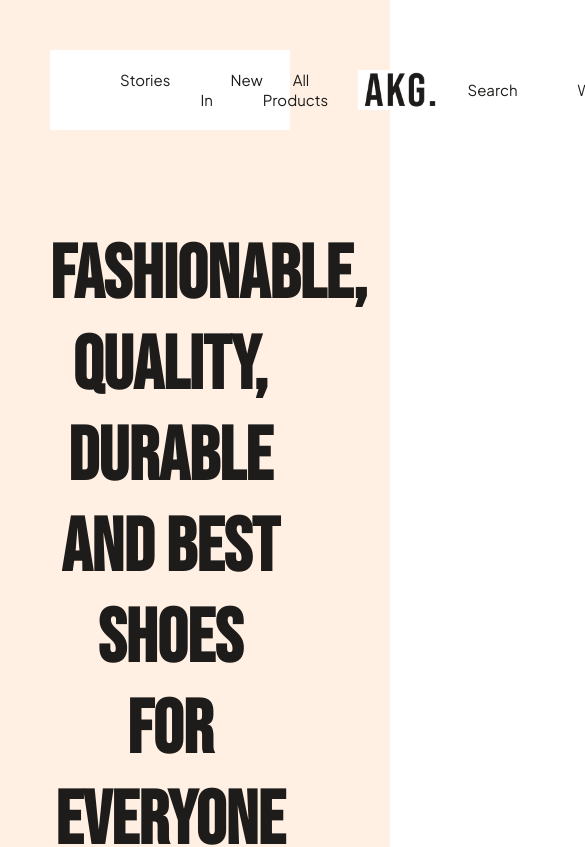
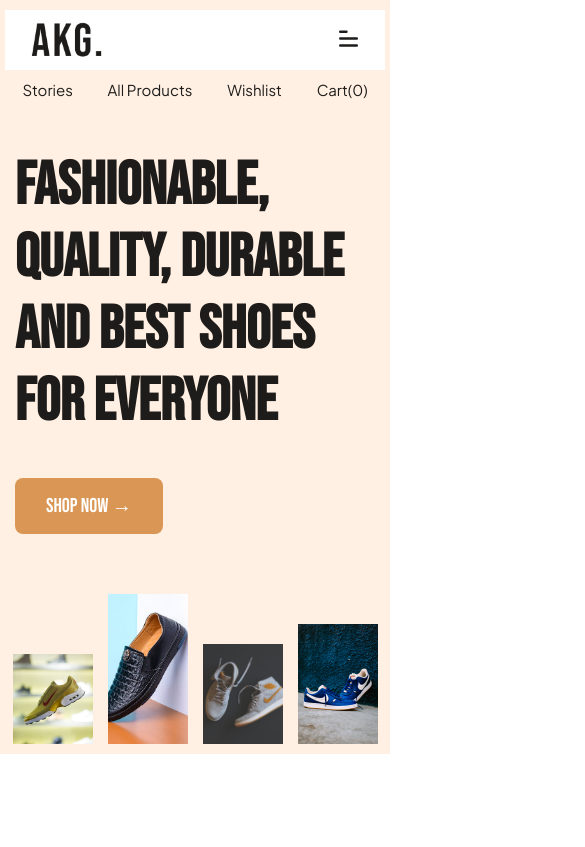
Before and after one commit to itsrmizanur/akg, a plain HTML site: page index.html in a window 390 px wide. Shown: the top 847 px of the page, 585 px wide, since content can reach past the window. Drawn offline with Linux system fonts and the light colour scheme.

Commit message:
done: nav section with responsiveness

```diff
--- a/index.html
+++ b/index.html
@@ -1,10 +1,10 @@
 <!DOCTYPE html>
 <html lang="en">
     <head>
-    <meta charset="UTF-8">
-    <meta name="viewport" content="width=device-width, initial-scale=1.0">
+        <meta charset="UTF-8" />
+        <meta name="viewport" content="width=device-width, initial-scale=1.0" />
         <title>AKG || Shop</title>
-    <link rel="stylesheet" href="./style.css">
+        <link rel="stylesheet" href="./style.css" />
     </head>
     <body>
         <div class="hero">
@@ -18,7 +18,7 @@
                     </ul>
                 </div>
                 <div class="logo">
-                <img src="./img/logo.jpg" alt="">
+                    <img src="./img/logo.jpg" alt="" />
                 </div>
                 <div class="menu menu-2">
                     <ul>
@@ -27,6 +27,53 @@
                         <li><a href="#">Cart(0)</a></li>
                     </ul>
                 </div>
+                <div class="toggle-btn" onclick="toggleBtn()">
+                    <svg
+                        xmlns="http://www.w3.org/2000/svg"
+                        width="33"
+                        height="33"
+                        viewBox="0 0 33 33"
+                        fill="none"
+                    >
+                        <g clip-path="url(#clip0_42_116)">
+                            <path
+                                d="M24.75 23.375H8.25"
+                                stroke="#1E1C1A"
+                                stroke-width="2.5"
+                                stroke-linecap="round"
+                                stroke-linejoin="round"
+                            />
+                            <path
+                                d="M8.25 16.5H24.75"
+                                stroke="#1E1C1A"
+                                stroke-width="2.5"
+                                stroke-linecap="round"
+                                stroke-linejoin="round"
+                            />
+                            <path
+                                d="M14.4375 9.625H8.25"
+                                stroke="#1E1C1A"
+                                stroke-width="2.5"
+                                stroke-linecap="round"
+                                stroke-linejoin="round"
+                            />
+                        </g>
+                        <defs>
+                            <clipPath id="clip0_42_116">
+                                <rect width="33" height="33" fill="white" />
+                            </clipPath>
+                        </defs>
+                    </svg>
+                </div>
+            </div>
+            <!-- menu: hidden in desktop, shown in phones  -->
+            <div class="toggle-menu">
+                <ul>
+                    <li><a href="#">Stories</a></li>
+                    <li><a href="#">All Products</a></li>
+                    <li><a href="#">Wishlist</a></li>
+                    <li><a href="#">Cart(0)</a></li>
+                </ul>
             </div>
 
             <!-- nav-text code -->
@@ -34,23 +81,28 @@
                 <h2>
                     Fashionable, quality, durable and best shoes for everyone
                 </h2>
-            <button class="btn">SHOP NOW → </button>
+                <button class="btn">SHOP NOW →</button>
             </div>
 
             <div class="hero-img">
                 <div class="img-card-1">
-                <img src="./img/shoes/1.jpg" alt="">
+                    <img src="./img/shoes/1.jpg" alt="" />
                 </div>
                 <div class="img-card-2">
-                <img src="./img/shoes/2.jpg" alt="">
+                    <img src="./img/shoes/2.jpg" alt="" />
                 </div>
                 <div class="img-card-3">
-                <img src="./img/shoes/3.jpg" alt="">
+                    <img src="./img/shoes/3.jpg" alt="" />
                 </div>
                 <div class="img-card-4">
-                <img src="./img/shoes/4.jpg" alt="">
+                    <img src="./img/shoes/4.jpg" alt="" />
                 </div>
             </div>
         </div>
+
+        <!-- collection section  -->
+
+
+        <script src="./script.js"></script>
     </body>
 </html>
--- /dev/null
+++ b/script.js
@@ -0,0 +1,11 @@
+let isClicked = 0;
+function toggleBtn() {
+    isClicked = !isClicked;
+    if (!isClicked) {
+        document.getElementsByClassName("toggle-menu")[0].style.display =
+            "none";
+    } else {
+        document.getElementsByClassName("toggle-menu")[0].style.display =
+            "block";
+    }
+}
--- a/style.css
+++ b/style.css
@@ -7,6 +7,10 @@
     box-sizing: border-box;
     text-decoration: none;
     list-style: none;
+}
+.toggle-btn,
+.toggle-menu {
+    display: none;
 }
 
 /* hero section design start */
@@ -38,6 +42,7 @@
 .logo img {
     height: 100%;
 }
+
 /* navbar design ends  */
 
 /* nav-text design  */
@@ -55,10 +60,11 @@
     font-family: "Bebas Neue", sans-serif;
     font-size: 20px;
     font-weight: 400;
-    color: #FFF;
+    color: #fff;
     border: 1px solid transparent;
     border-radius: 8px;
     padding: 15px 30px;
+    margin: 40px 0;
 }
 /* nav-text design  ends*/
 
@@ -70,7 +76,7 @@
     margin: 0 auto;
     width: max-content;
 }
-.hero-img img{
+.hero-img img {
     width: 100%;
     height: 100%;
     object-fit: cover;
@@ -91,3 +97,73 @@
     width: 270px;
     height: 240px;
 }
+
+@media only screen and (max-width: 600px) {
+    /* menu  */
+    .menu {
+        display: none;
+    }
+    .toggle-btn {
+        display: block;
+    }
+    .hero {
+        padding: 10px 5px;
+    }
+    .nav-bar {
+        padding: 10px 20px;
+    }
+    /* toggle menu  */
+    .toggle-menu {
+        display: block;
+    }
+    .toggle-menu ul {
+        display: flex;
+        margin: 10px 0;
+        align-items: center;
+        justify-content: space-around;
+    }
+    .toggle-menu ul li a {
+        font-family: "Plus Jakarta Sans", sans-serif;
+        color: #1e1c1a;
+        padding: 5px 10px;
+        font-size: 15px;
+    }
+
+    /* nav text  */
+    .nav-text {
+        margin: 50px 10px;
+        text-align: left;
+        color: #1e1c1a;
+        font-size: 40px;
+        font-weight: 400;
+    }
+    .btn {
+        margin: 40px 0 10px 0;
+    }
+
+    /* hero img  */
+    .hero-img {
+        gap: 0px;
+        justify-content: space-around;
+        flex-wrap: wrap;
+        margin: 0 auto;
+        width: 100%;
+    }
+    .img-card-1 {
+        width: 80px;
+
+        height: 90px;
+    }
+    .img-card-2 {
+        width: 80px;
+        height: 150px;
+    }
+    .img-card-3 {
+        width: 80px;
+        height: 100px;
+    }
+    .img-card-4 {
+        width: 80px;
+        height: 120px;
+    }
+}
```
Lines whose indentation alone changed are shown as unchanged.
